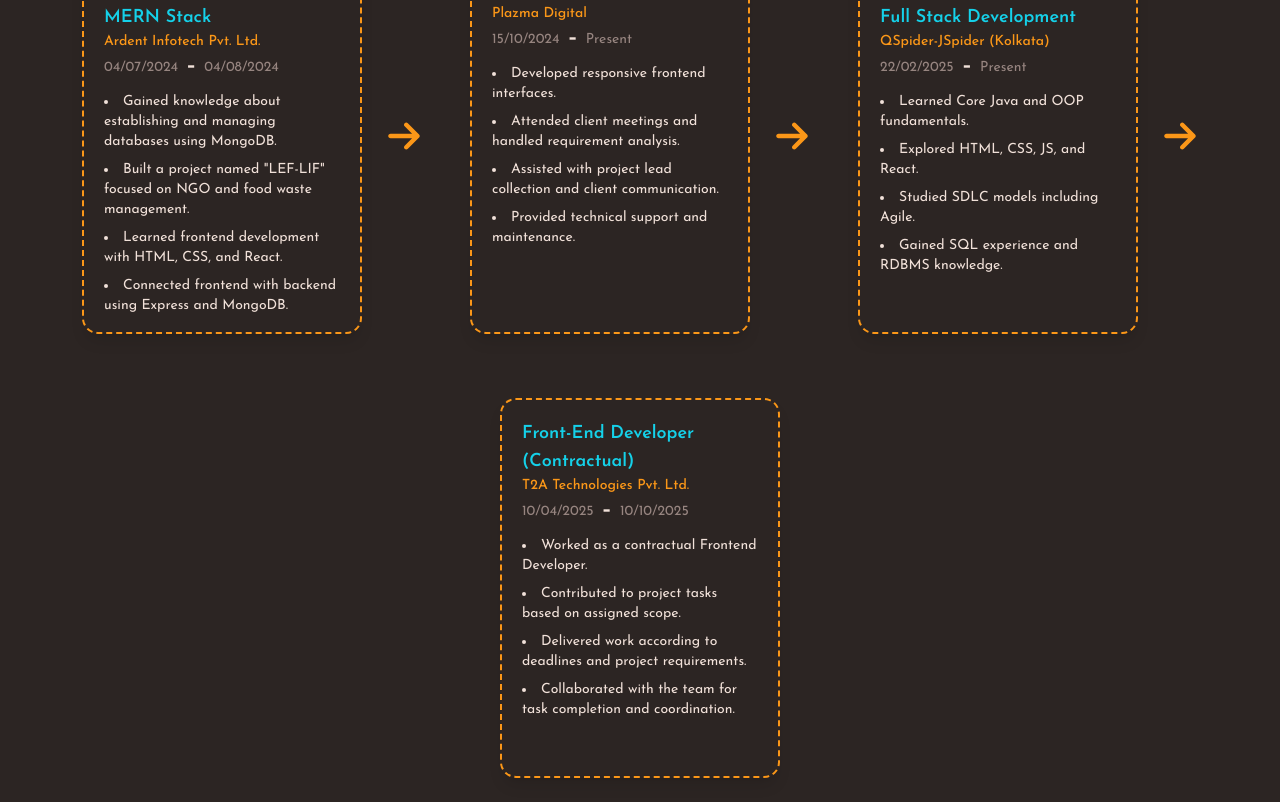
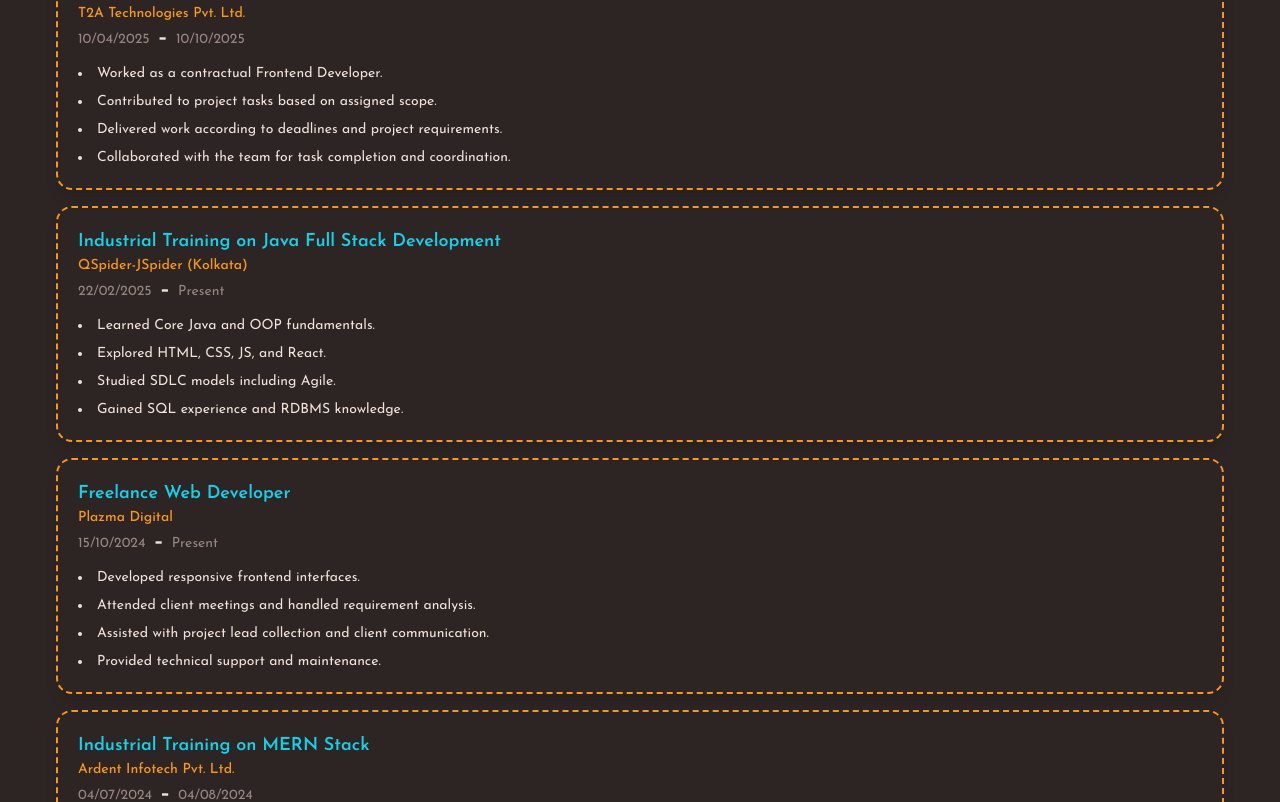
Before and after one commit to Shiksa/Portfolio, a React (Vite) app: page / in a window 1280 px wide. Shown: the part 2922-3724 px from the top of the page. Built offline with nearby package versions, Linux system fonts and the light colour scheme.

Commit message:
All experience improved

```diff
--- a/src/components/experienceSection/AllExperience.jsx
+++ b/src/components/experienceSection/AllExperience.jsx
@@ -8,14 +8,25 @@
 
 const experiences = [
   {
-    job: 'Industrial Training on MERN Stack',
-    company: 'Ardent Infotech Pvt. Ltd.',
-    date: '04/07/2024 - 04/08/2024',
+    job: 'Front-End Developer (Contractual)',
+    company: 'T2A Technologies Pvt. Ltd.',
+    date: '10/04/2025 - 10/10/2025',
     responsibilities: [
-      'Gained knowledge about establishing and managing databases using MongoDB.',
-      'Built a project named "LEF-LIF" focused on NGO and food waste management.',
-      'Learned frontend development with HTML, CSS, and React.',
-      'Connected frontend with backend using Express and MongoDB.'
+      'Worked as a contractual Frontend Developer.',
+      'Contributed to project tasks based on assigned scope.',
+      'Delivered work according to deadlines and project requirements.',
+      'Collaborated with the team for task completion and coordination.'
+    ]
+  },
+  {
+    job: 'Industrial Training on Java Full Stack Development',
+    company: 'QSpider-JSpider (Kolkata)',
+    date: '22/02/2025 - Present',
+    responsibilities: [
+      'Learned Core Java and OOP fundamentals.',
+      'Explored HTML, CSS, JS, and React.',
+      'Studied SDLC models including Agile.',
+      'Gained SQL experience and RDBMS knowledge.'
     ]
   },
   {
@@ -30,32 +41,21 @@
     ]
   },
   {
-    job: 'Industrial Training on Java Full Stack Development',
-    company: 'QSpider-JSpider (Kolkata)',
-    date: '22/02/2025 - Present',
+    job: 'Industrial Training on MERN Stack',
+    company: 'Ardent Infotech Pvt. Ltd.',
+    date: '04/07/2024 - 04/08/2024',
     responsibilities: [
-      'Learned Core Java and OOP fundamentals.',
-      'Explored HTML, CSS, JS, and React.',
-      'Studied SDLC models including Agile.',
-      'Gained SQL experience and RDBMS knowledge.'
-    ]
-  },
-  {
-    job: 'Front-End Developer (Contractual)',
-    company: 'T2A Technologies Pvt. Ltd.',
-    date: '10/04/2025 - 10/10/2025',
-    responsibilities: [
-      'Worked as a contractual Frontend Developer.',
-      'Contributed to project tasks based on assigned scope.',
-      'Delivered work according to deadlines and project requirements.',
-      'Collaborated with the team for task completion and coordination.'
+      'Gained knowledge about establishing and managing databases using MongoDB.',
+      'Built a project named "LEF-LIF" focused on NGO and food waste management.',
+      'Learned frontend development with HTML, CSS, and React.',
+      'Connected frontend with backend using Express and MongoDB.'
     ]
   },
 ];
 
 const AllExperience = () => {
   return (
-    <div className="flex flex-col md:flex-row md:items-center md:justify-center md:gap-12 flex-wrap  mt-5">
+    <div className=" items-center justify-center  flex-wrap  mt-5">
       {experiences.map((experience, index) => {
         return (
           <motion.div key={index} variants={fadeIn('right', 0.2)}
@@ -64,9 +64,9 @@
             viewport={{ once: false, amount: 0 }} className='flex items-center'>
             <SingleExperience experience={experience} />
             {/* Show arrow except after the last item */}
-            {index < experiences.length - 1 && (
+            {/* {index < experiences.length - 1 && (
               <FaArrowRight className="lg:block sm:hidden text-4xl text-orange ml-6" />
-            )}
+            )} */}
           </motion.div>
         )
       })}
--- a/src/components/experienceSection/SingleExperience.jsx
+++ b/src/components/experienceSection/SingleExperience.jsx
@@ -4,7 +4,9 @@
 const SingleExperience = ({ experience, index }) => {
   return (
     <div
-      className="md:w-[280px] md:h-[380px] sm:h-auto sm:w-full border-2 border-orange border-dashed rounded-2xl p-5 shadow-lg hover:scale-[1.02] transition-all duration-500 mt-4"
+      className="
+
+      sm:h-auto w-full border-2 border-orange border-dashed rounded-2xl p-5 shadow-lg hover:scale-[1.02] transition-all duration-500 mt-4"
     >
       <h3 className="text-cyan font-semibold text-lg">{experience.job}</h3>
       <p className="text-orange text-sm font-medium">{experience.company}</p>
```
